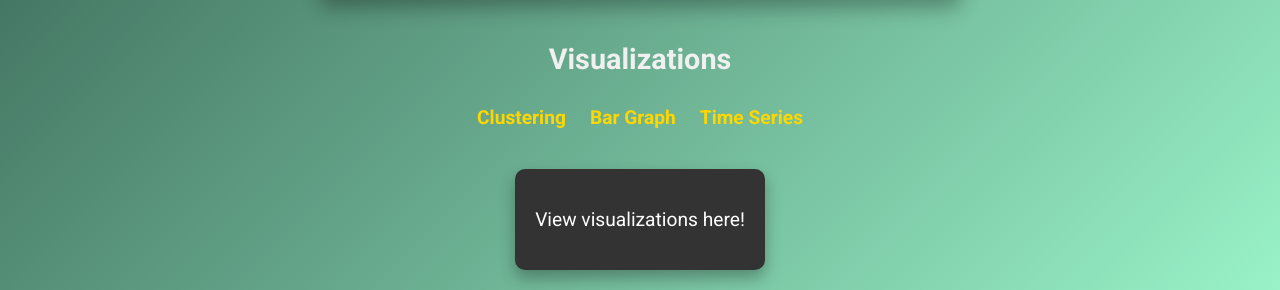
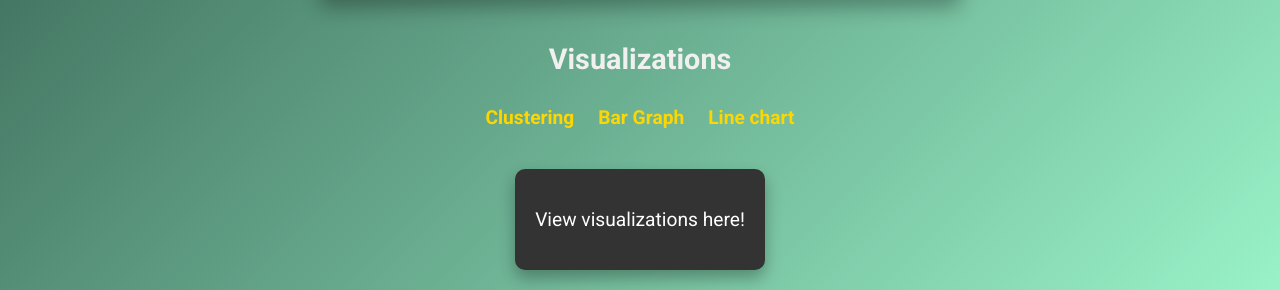
Before and after one commit to eshwar844/cis6930fa24-project3, a Flask app: page / in a window 1280 px wide. Shown: the part 711-1001 px from the top of the page. Run offline with Flask 3, Linux system fonts and the light colour scheme.

Commit message:
web change

```diff
--- a/templates/index.html
+++ b/templates/index.html
@@ -170,7 +170,7 @@
     <ul>
         <li><a href="/visualize/clustering">Clustering</a></li>
         <li><a href="/visualize/bargraph">Bar Graph</a></li>
-        <li><a href="/visualize/custom">Time Series</a></li>
+        <li><a href="/visualize/custom">Line chart</a></li>
     </ul>
 
     <!-- Visualization Display Placeholder -->
```
Also changed, not shown: normanpd.db, 2 other files.
